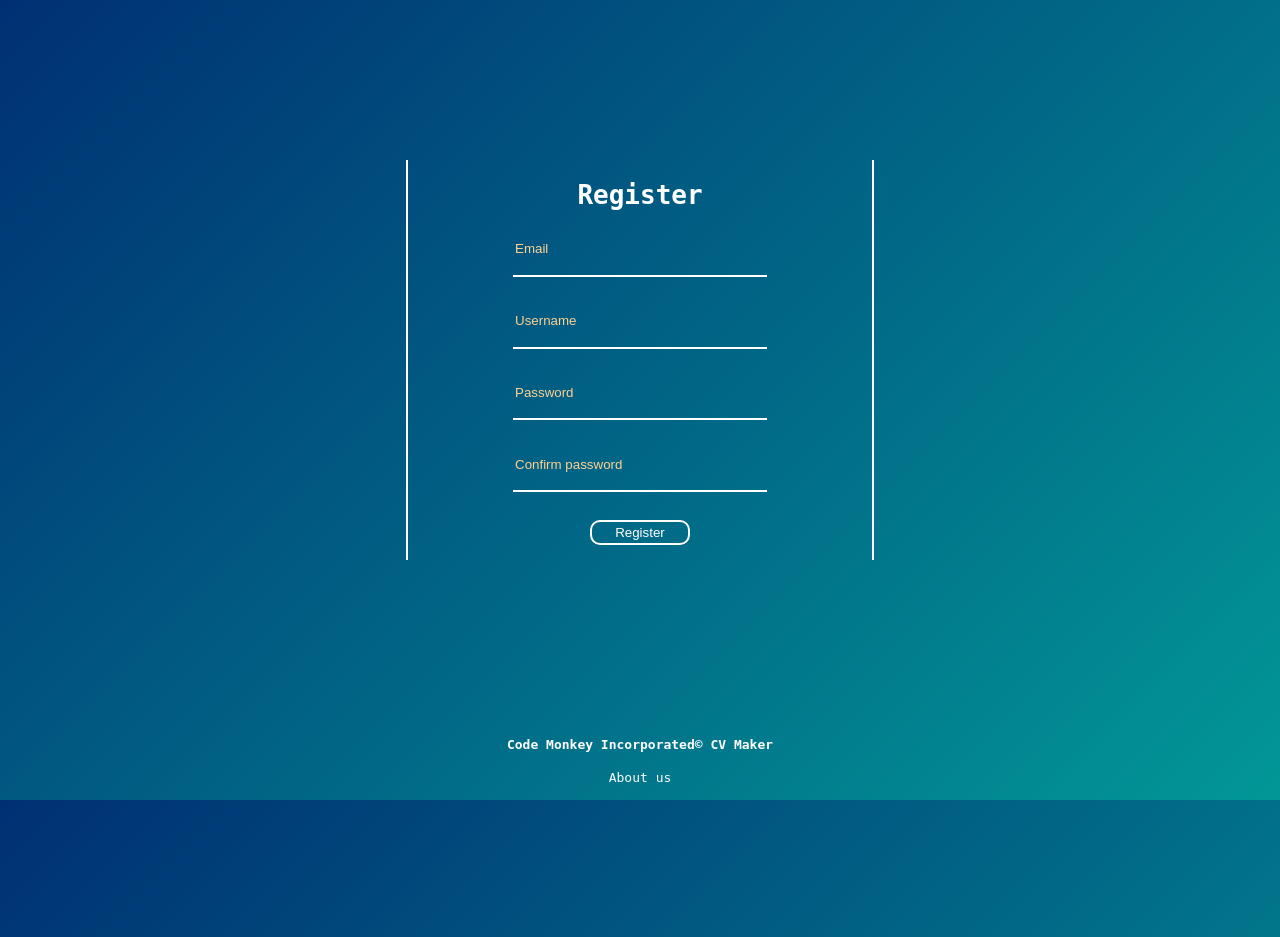
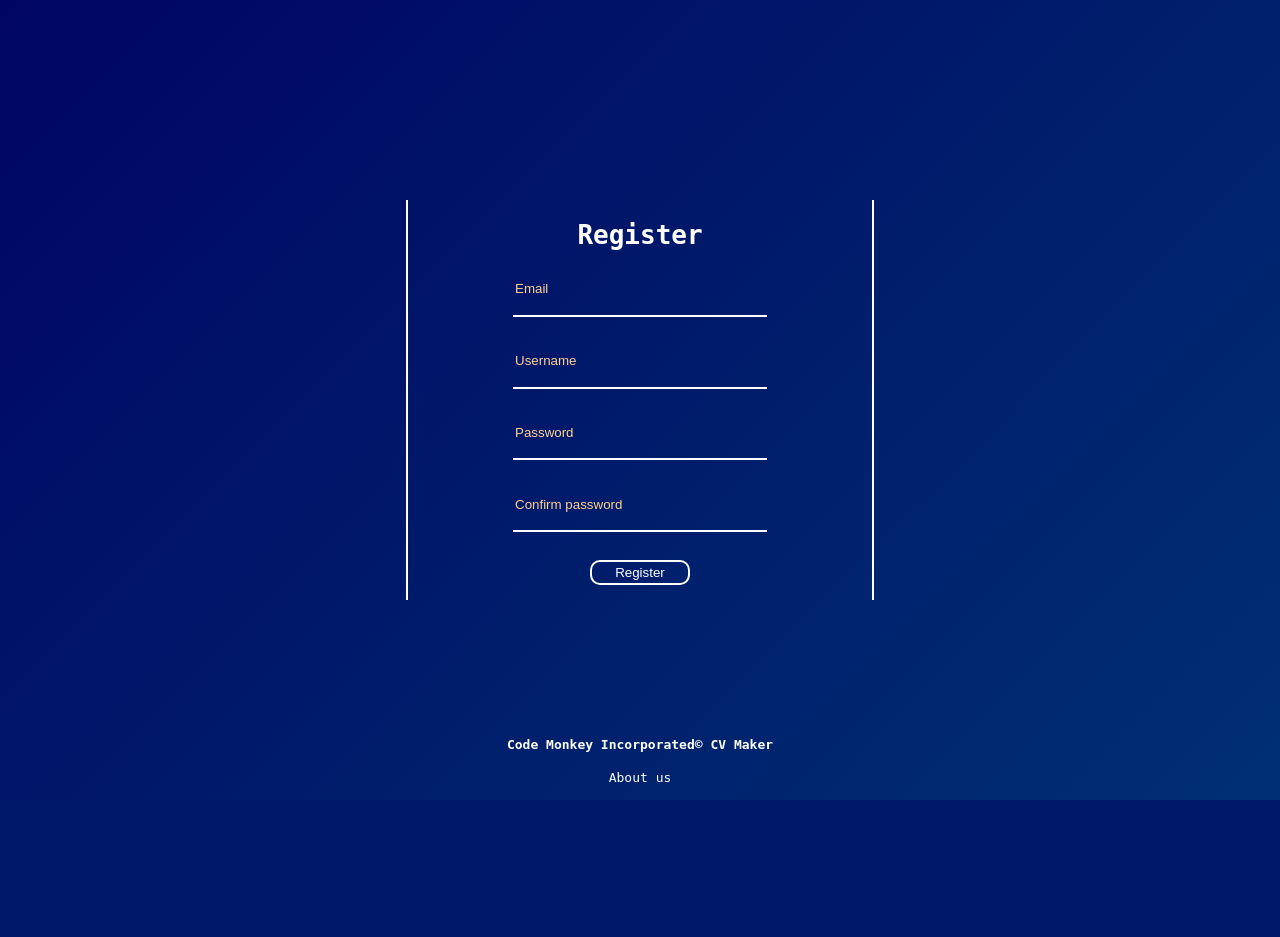
Before and after one commit to JoristerWolbeek/Eindproject-Jaar--804d9612, a PHP site: page /Eindproject-Jaar--804d9612/register.php in a window 1280 px wide. After the commit the page ends 800 px from the top, so only its background shows below. Run offline with PHP 8.4, Linux system fonts and the light colour scheme.

Commit message:
Logo toegevoegd en kleuren veranderd

```diff
--- a/css/style.css
+++ b/css/style.css
@@ -11,8 +11,6 @@ html {
 }
 .footerContainer{
     justify-content: space-around;
-    height: 200px;
-
 }
 
 .loginContainer{
@@ -24,11 +22,12 @@ html {
     border-left: 2px white solid;
     border-right: 2px white solid;
     height: 30%;
-    margin-top: 160px;
+    margin-top: 200px;
     color: white;
     height: 400px;
     align-items: center;
 }
+
 
 .loginBody{
     display: flex;
@@ -40,12 +39,12 @@ html {
 .loginPostbody{
     height: 90vh;
     display: flex;
-    justify-content: center;
+    justify-content: space-around;
 }
 
 body{
-    background-color: #193c6d;
-    background-image: linear-gradient(135deg, #003073, #029797);
+    background-color: #000563;
+    background-image: linear-gradient(135deg, #000563, #003073);
     text-align: center;
     margin: 0px;
 }
--- a/index.php
+++ b/index.php
@@ -28,10 +28,11 @@ function loggingIn()
         <link rel="stylesheet" type="text/css" href="Css/style.css"></link>
     </head>
         <header>
+
         </header>
-
     <body>
         <div class="loginPostbody">
+            <img src="Css/images/logo.svg" class="bitLogo">
                 <div class="loginContainer">
                     <h1>Login</h1>
                     <form method="post">
```
Also changed, not shown: css/images/logo.svg (added). Lines whose indentation alone changed are shown as unchanged.
